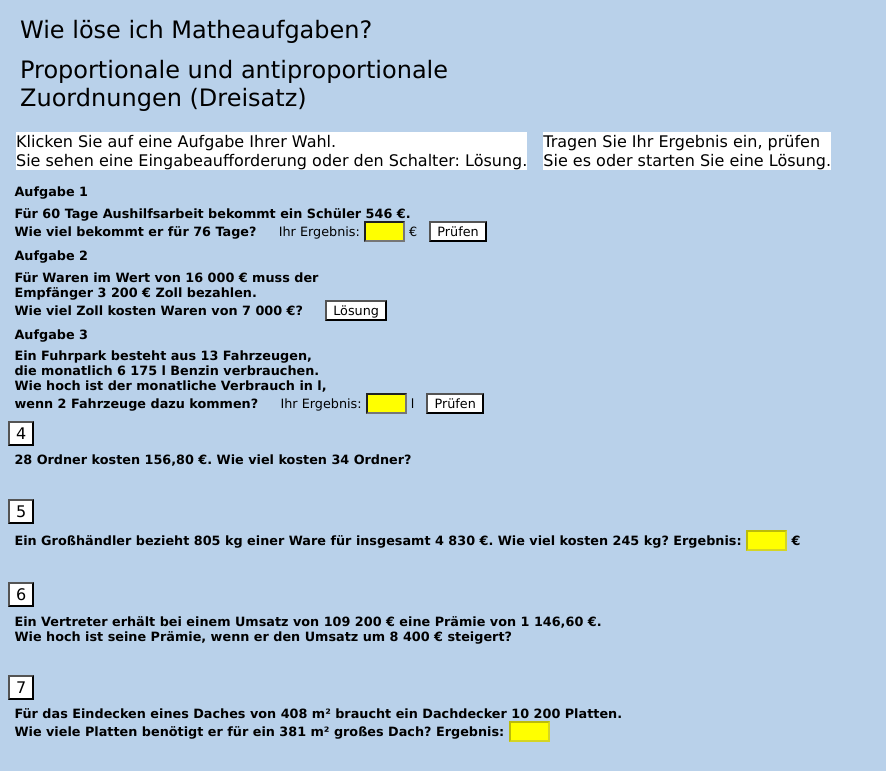
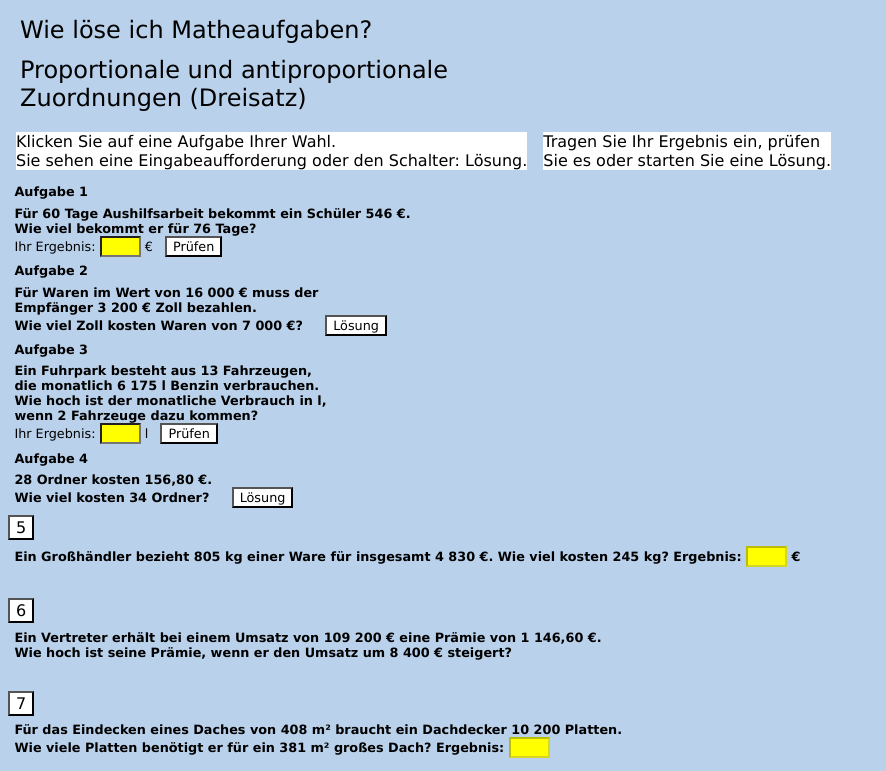
Before and after one commit to joafroehlich/Bruch, a plain HTML site: page index.html in a window 1280 px wide. Shown: the top 771 px of the page, without its empty margins (0-886 px from the left). Drawn offline with Linux system fonts and the light colour scheme.

Commit message:
Add files via upload

```diff
--- a/index.html
+++ b/index.html
@@ -36,10 +36,10 @@
 <!--//Aufgabe 1-->
 
     <p class ="Aufgabe" style="font-weight:bold">Aufgabe 1</p>
-  <p class = "Aufgabe" ><strong>Für 60 Tage Aushilfsarbeit bekommt ein Schüler 546 €. <br> Wie viel bekommt er für 76 Tage? &nbsp; &nbsp; </strong> Ihr Ergebnis:
-    <input type="text" id="Eintrag1" maxlength="6" size="2" style= background-color:yellow > €</input> &nbsp;
+  <p class = "Aufgabe" ><strong>Für 60 Tage Aushilfsarbeit bekommt ein Schüler 546 €. <br> Wie viel bekommt er für 76 Tage? </strong><br>
+    Ihr Ergebnis: <input type="text" id="Eintrag1" maxlength="6" size="2" style= background-color:yellow > €</input> &nbsp;
       <button id="Pruef1" onclick="Aufgabe1()">Prüfen</button>&nbsp;
-  <button id="Loesung1" onclick="window.open('https://www.matheaufgaben-loesen.de/Bruchrechnen/Dreisatz_Aufgabe1.pdf');" style="visibility:hidden">Lösung</button></p>
+  <button id="Loesung1" onclick="window.open('https://www.matheaufgaben-loesen.de/Dreisatz/Dreisatz_Aufgabe1.pdf');" style="visibility:hidden">Lösung</button></p>
 
                      <script>
                         function Aufgabe1() {
@@ -58,16 +58,17 @@
 
   <p class="Aufgabe" style="font-weight:bold" >Aufgabe 2</p>
   <p class="Aufgabe" style="font-weight:bold">Für Waren im Wert von 16 000 € muss der <br> Empfänger 3 200 € Zoll bezahlen. <br>Wie viel Zoll kosten Waren von 7 000 €? &nbsp; &nbsp;
-  <button  onclick="window.open('https://www.matheaufgaben-loesen.de/Bruchrechnen/Dreisatz_Aufgabe2.pdf');" >Lösung</button></p>
+  <button  onclick="window.open('https://www.matheaufgaben-loesen.de/Dreisatz/Dreisatz_Aufgabe2.pdf');" >Lösung</button></p>
 
 <!--//Aufgabe 3-->
 
     <p class ="Aufgabe" style="font-weight:bold">Aufgabe 3</p>
   <p class = "Aufgabe" ><strong>Ein Fuhrpark besteht aus 13 Fahrzeugen, <br>die monatlich 6 175 l Benzin verbrauchen.<br>
-Wie hoch ist der monatliche Verbrauch in l, <br>wenn 2 Fahrzeuge dazu kommen? &nbsp; &nbsp; </strong> Ihr Ergebnis:
-    <input type="text" id="Eintrag3" maxlength="4" size="2" style= background-color:yellow > l</input> &nbsp;
+Wie hoch ist der monatliche Verbrauch in l, <br>wenn 2 Fahrzeuge dazu kommen?
+&nbsp; &nbsp; </strong> <br>
+Ihr Ergebnis: <input type="text" id="Eintrag3" maxlength="4" size="2" style= background-color:yellow > l</input> &nbsp;
       <button id="Pruef3" onclick="Aufgabe3()">Prüfen</button>&nbsp;
-  <button id="Loesung3" onclick="window.open('https://www.matheaufgaben-loesen.de/Bruchrechnen/Dreisatz_Aufgabe3.pdf');" style="visibility:hidden">Lösung</button></p>
+  <button id="Loesung3" onclick="window.open('https://www.matheaufgaben-loesen.de/Dreisatz/Dreisatz_Aufgabe3.pdf');" style="visibility:hidden">Lösung</button></p>
 
                      <script>c
                         function Aufgabe3() {
@@ -83,23 +84,11 @@ Wie hoch ist der monatliche Verbrauch in l, <br>wenn 2 Fahrzeuge dazu kommen? &n
                       </script>
 
 
-    <!--//Aufgabe 4-->
+   <!--//Aufgabe 4-->
 
-    <div class="Aufg">
-
-      <button id ="Aufgabe4" onclick="Aufgabe4()" >4</button>
-      <p class = "Aufgabe" style="font-weight:bold;">28 Ordner kosten 156,80 €. Wie viel kosten 34 Ordner?</p>
-      <button  id ="Loesung4" onclick="window.open('https://www.matheaufgaben-loesen.de/Dreisatz/Dreisatz_Aufgabe4.pdf');" style="visibility:hidden; ">Lösung</button>
-
-      <script>
-          function Aufgabe4() {
-          document.getElementById("Aufgabe4").disabled="true"; document.getElementById("Loesung4").style.visibility="visible";
-                                    }
-
-      </script>
-
-      </div>
-
+  <p class="Aufgabe" style="font-weight:bold" >Aufgabe 4</p>
+  <p class="Aufgabe" style="font-weight:bold">28 Ordner kosten 156,80 €. <br>Wie viel kosten 34 Ordner?  &nbsp; &nbsp;
+  <button  onclick="window.open('https://www.matheaufgaben-loesen.de/Bruchrechnen/Bruch_Aufgabe1c.pdf');" >Lösung</button></p>
       <!--//Aufgabe 5-->
 
       <div class="Aufg">
```
